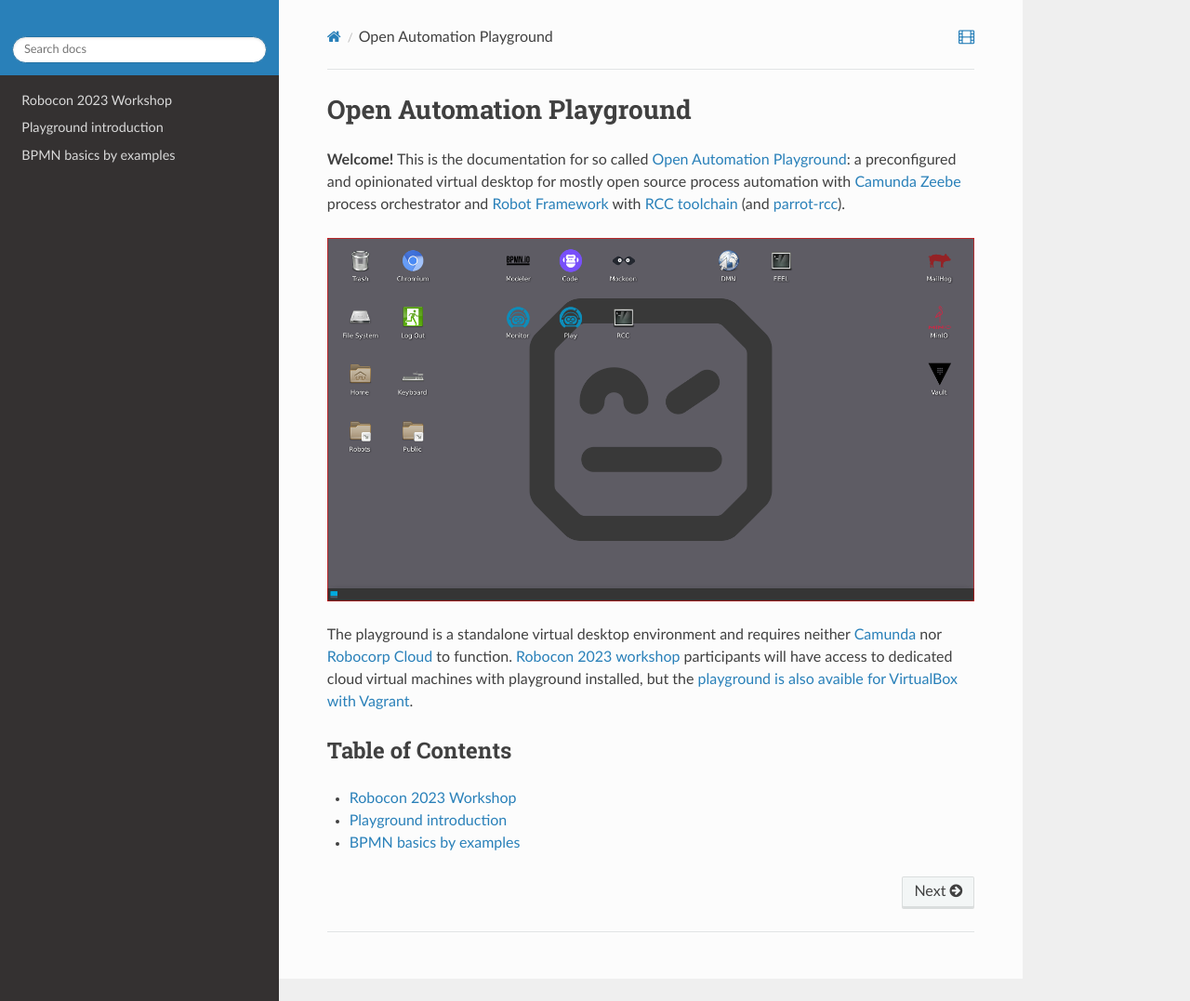
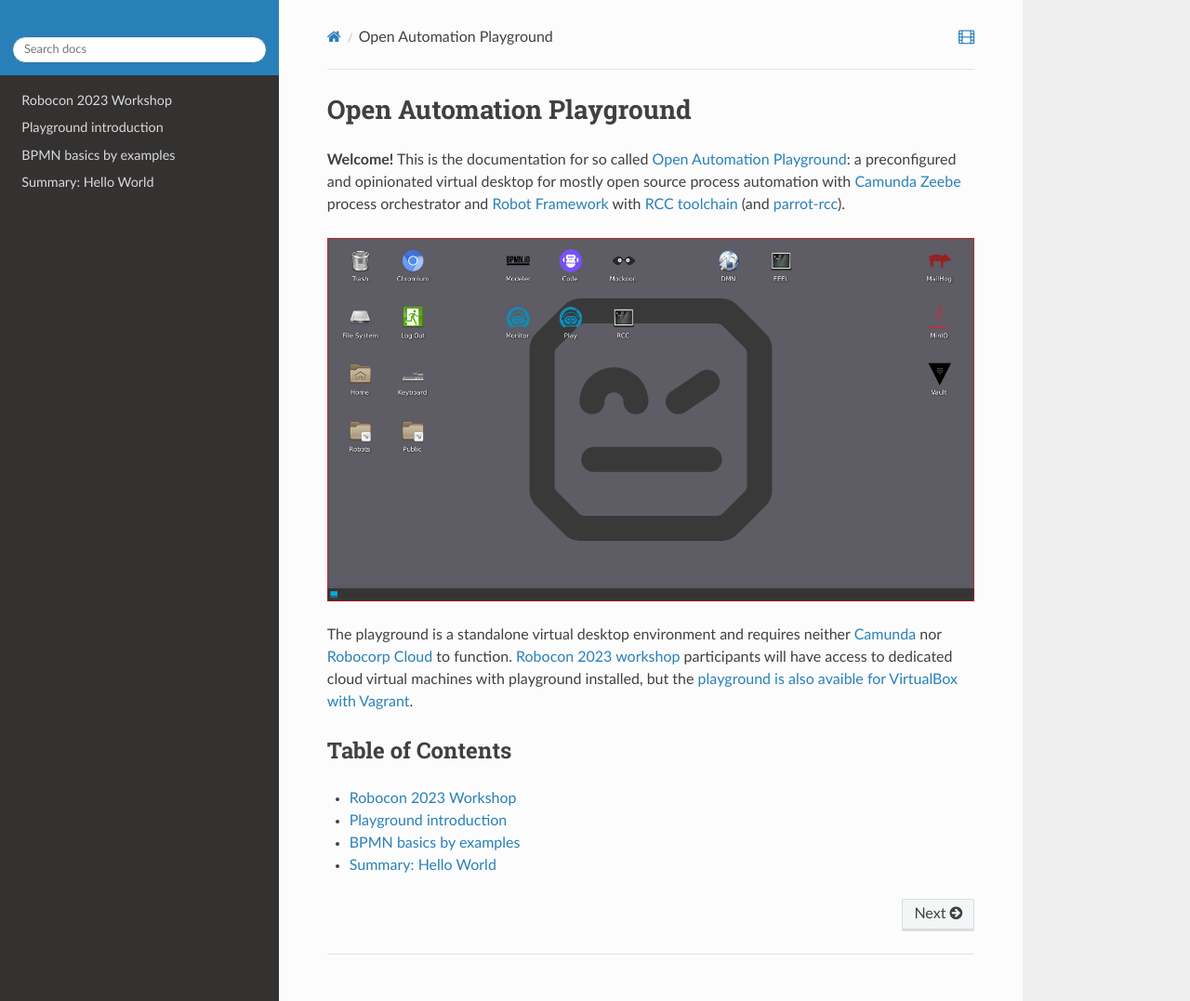
Before and after one commit to datakurre/automation-playground, a Sphinx documentation site: the page built from docs/index.md, in a window 1280 px wide and 1077 px high. Shown: the whole window at 93% size. Built offline with Sphinx 7.4.7 and the Read the Docs theme 2.0.0, drawn with Linux system fonts in a browser that asks for light colours.

Commit message:
docs: add hello-world to index

````diff
--- a/docs/index.md
+++ b/docs/index.md
@@ -14,6 +14,7 @@
 workshop/index.md
 playground/index.md
 bpmn/index.md
+hello-world/index.md
 
 ```
 
````
